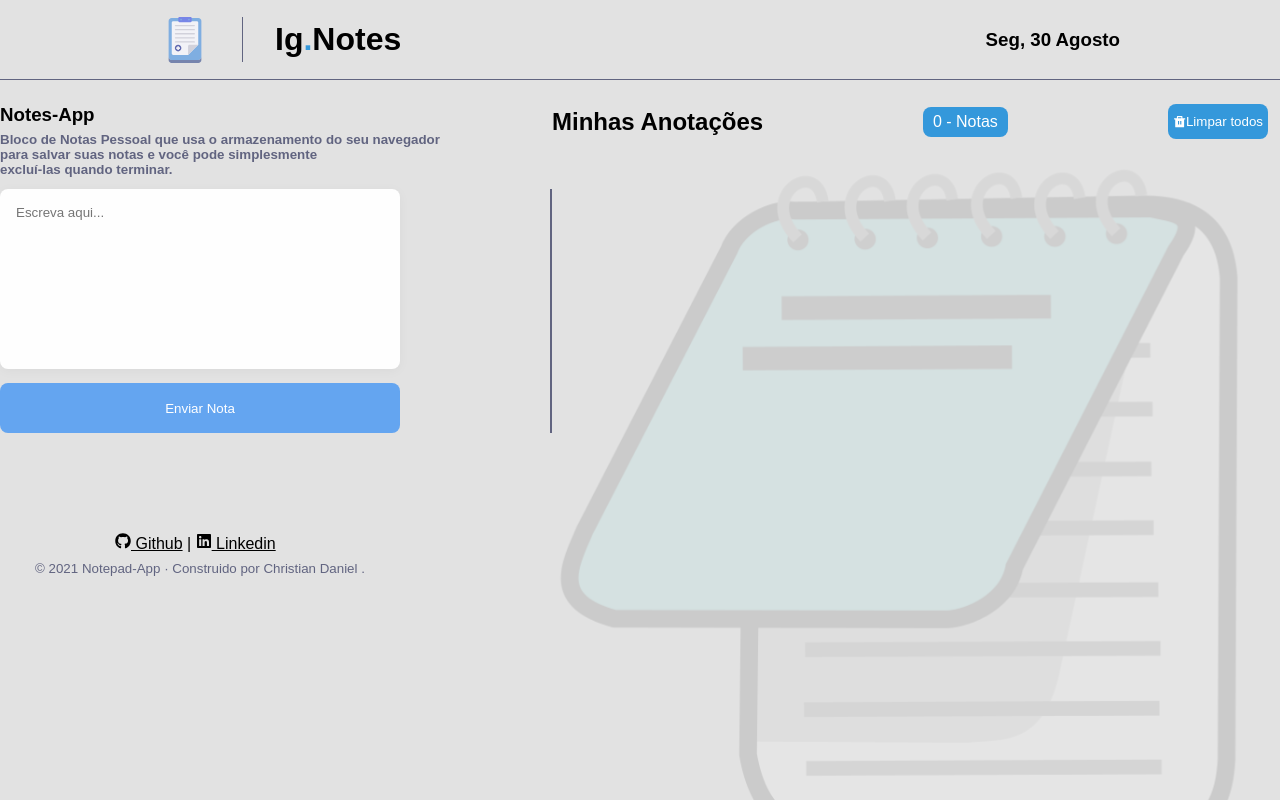
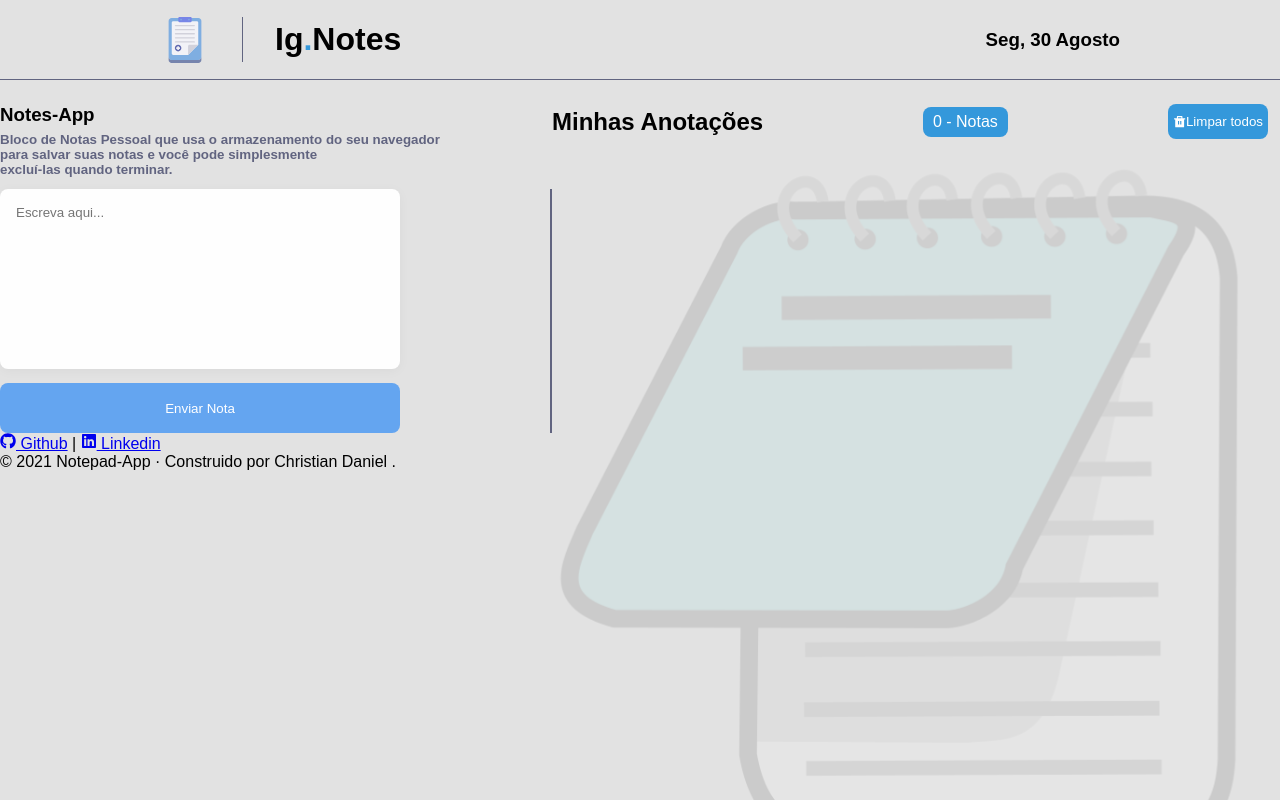
Before and after one commit to ChristanDaniel/notes-app, a Next.js app: page / in a window 1280 px wide. Built offline with nearby package versions, Linux system fonts and the light colour scheme.

Commit message:
footer separado em component

```diff
--- a/src/components/Footers/index.tsx
+++ b/src/components/Footers/index.tsx
@@ -1,8 +1,27 @@
 import React from 'react'
+import { Footer } from './styles'
 
+import { FaGithub, FaLinkedin } from 'react-icons/fa'
 
-export function Footers() {
+export function Footers(): JSX.Element {
   return (
-
+    <>
+      <Footer>
+        <div>
+          <a href="https://github.com/ChristanDaniel" target="_blank" rel="noreferrer noopener">
+            <FaGithub /> Github
+          </a>
+          <span> | </span>
+          <a href="https://www.linkedin.com/in/christian-daniel-841921210/" target="_blank" rel="noreferrer noopener">
+            <FaLinkedin /> Linkedin
+          </a>
+        </div>
+        <p>
+          <span>© {new Date().getFullYear()} Notepad-App</span>
+          {' · '}
+          <span>Construido por Christian Daniel .</span>
+        </p>
+      </Footer>
+    </>
   )
 }
--- a/src/feature/home/HomeContainer.tsx
+++ b/src/feature/home/HomeContainer.tsx
@@ -8,13 +8,13 @@ import profilePic from '../../../public/noteapp.png'
 // import { format } from 'date-fns'
 // import ptBR from 'date-fns/locale/pt-BR'
 
-import { HomeAside, HomeContainerBg, HomeSection, NoteContainer, NoteContainerDiv, TextareaAutosizeWrapper, SubtitleContainer, Footer } from './styles'
+import { HomeAside, HomeContainerBg, HomeSection, NoteContainer, NoteContainerDiv, TextareaAutosizeWrapper, SubtitleContainer } from './styles'
 
-import { FaGithub, FaLinkedin } from 'react-icons/fa'
 import { RiEdit2Fill, RiDeleteBin7Fill, RiDeleteBinFill } from 'react-icons/ri'
 
 // import toast, { Toaster } from 'react-hot-toast'
 import Button from '../../components/Button'
+import { Footers } from '../../components/Footers'
 
 type Note = {
   id: number
@@ -101,22 +101,7 @@ const HomeContainer: ReactNode = () => {
           <Button type="submit">Enviar Nota</Button>
         </form>
 
-        <Footer>
-          <div>
-            <a href="https://github.com/ChristanDaniel" target="_blank" rel="noreferrer noopener">
-              <FaGithub /> Github
-            </a>
-            <span> | </span>
-            <a href="https://www.linkedin.com/in/christian-daniel-841921210/" target="_blank" rel="noreferrer noopener">
-              <FaLinkedin /> Linkedin
-            </a>
-          </div>
-          <p>
-            <span>© {new Date().getFullYear()} Notepad-App</span>
-            {' · '}
-            <span>Construido por Christian Daniel .</span>
-          </p>
-        </Footer>
+        <Footers />
       </HomeAside>
 
       <HomeSection>
```
